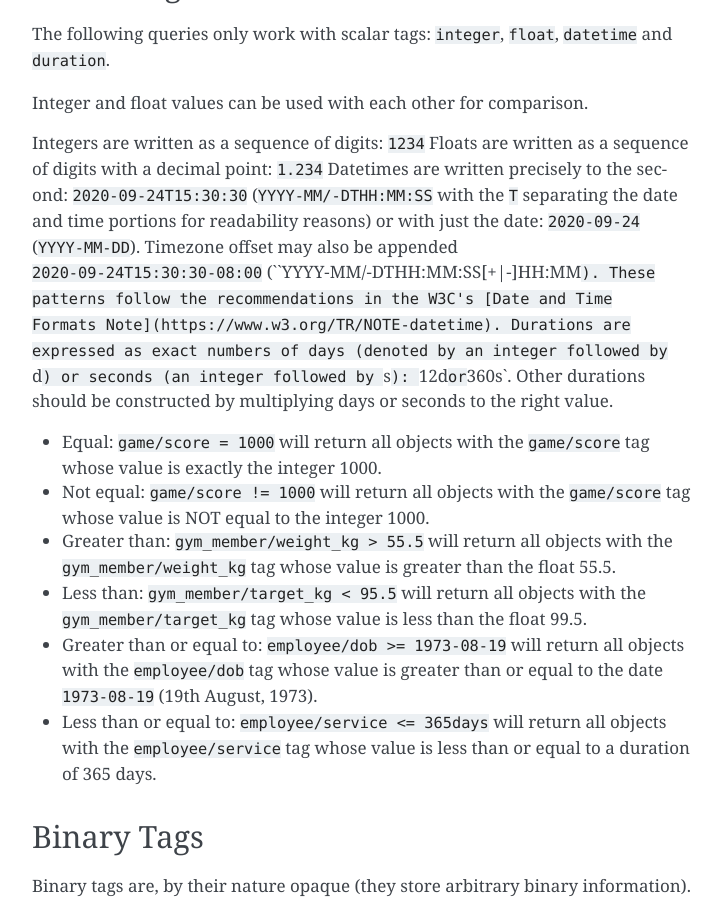
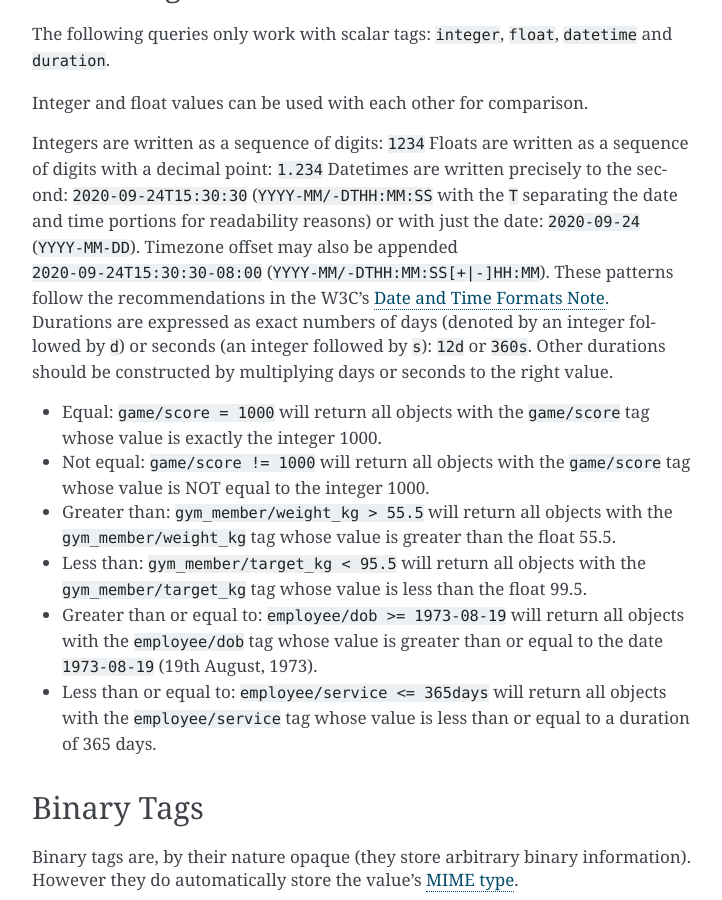
Before and after one commit to ntoll/BFD, a Sphinx documentation site: the page built from docs/query.md, in a window 1280 px wide and 900 px high, scrolled down 1818 px. Shown: the whole window, without its empty margins (388-1110 px from the left). Built offline with Sphinx 7.4.7, drawn with Linux system fonts in a browser that asks for light colours.

Commit message:
Fix doc typo.

```diff
--- a/docs/query.md
+++ b/docs/query.md
@@ -82,7 +82,7 @@ Datetimes are written precisely to the second: `2020-09-24T15:30:30`
 (`YYYY-MM/-DTHH:MM:SS` with the `T` separating the date and time portions for
 readability reasons) or with just the date: `2020-09-24` (`YYYY-MM-DD`).
 Timezone offset may also be appended `2020-09-24T15:30:30-08:00`
-(``YYYY-MM/-DTHH:MM:SS[+|-]HH:MM`). These patterns follow the recommendations
+(`YYYY-MM/-DTHH:MM:SS[+|-]HH:MM`). These patterns follow the recommendations
 in the W3C's [Date and Time Formats Note](https://www.w3.org/TR/NOTE-datetime).
 Durations are expressed as exact numbers of days (denoted by an integer
 followed by `d`) or seconds (an integer followed by `s`): `12d` or
```
